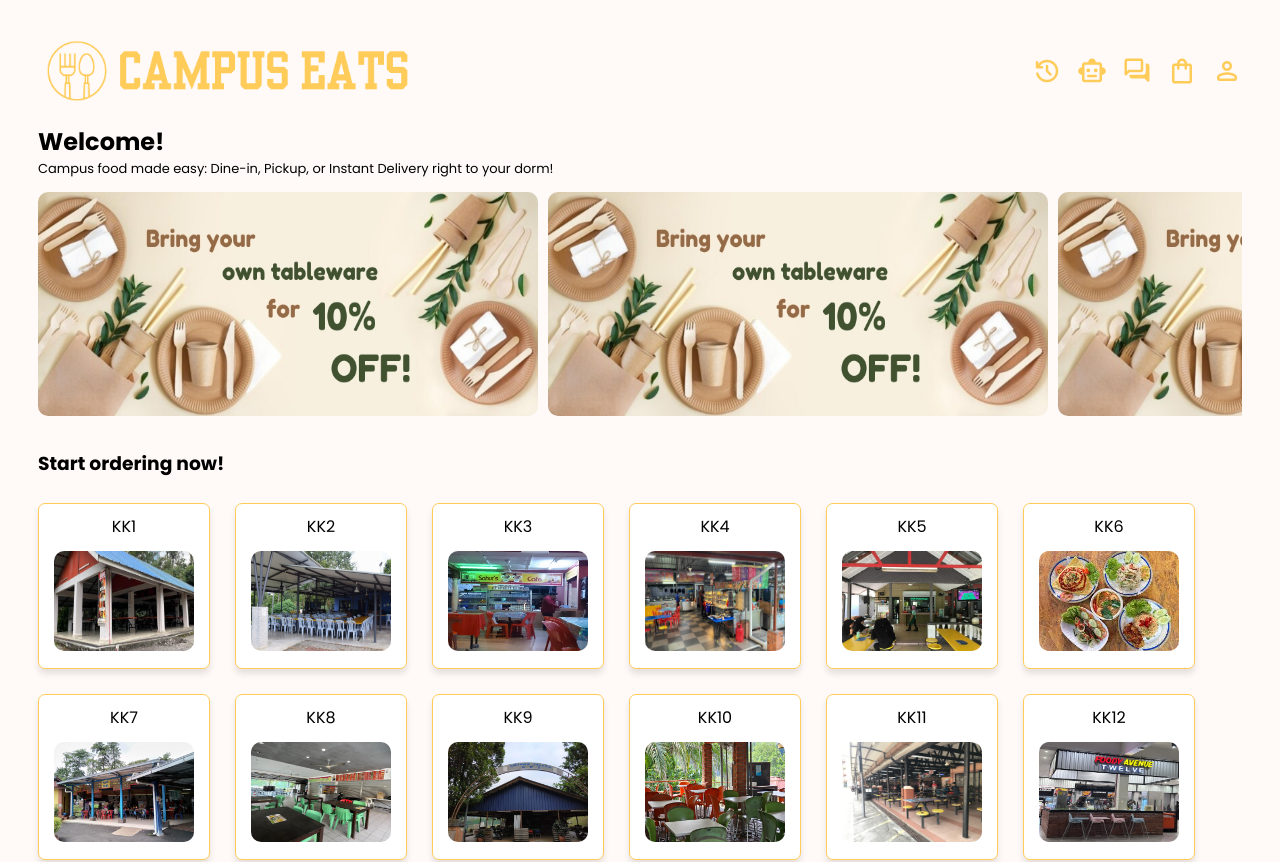
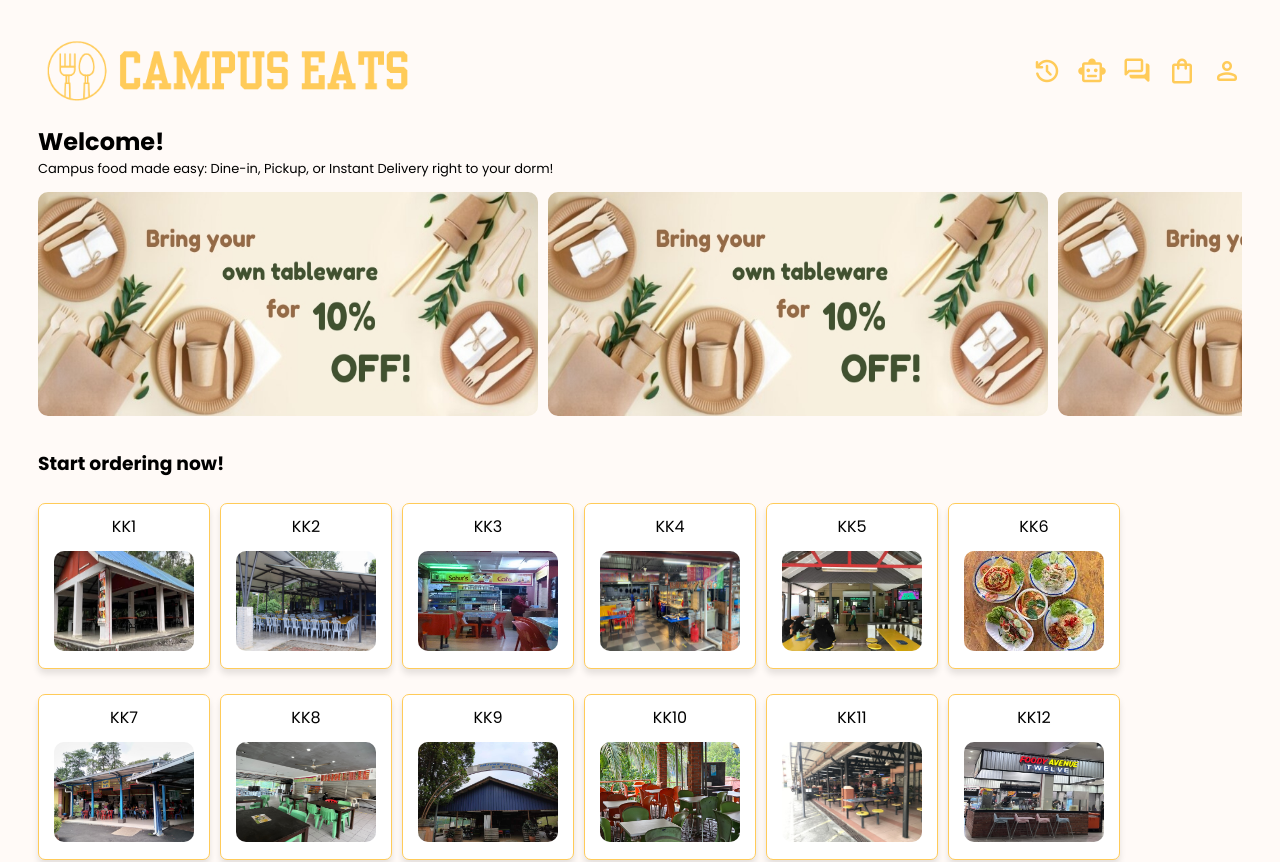
Before and after one commit to ThengPY/Campus-Eats, a React (Create React App) app: page / in a window 1280 px wide. Shown: the top 862 px of the page. Built offline with nearby package versions, Linux system fonts and the light colour scheme.

Commit message:
dont add right margins for cafeteria items

```diff
--- a/src/styles.css
+++ b/src/styles.css
@@ -141,7 +141,6 @@ header {
   background-color: #ffffff;
   box-shadow: 0 5px 6px rgba(0, 0, 0, 0.1);
   margin-top: 15px;
-  margin-right: 15px;
 }
 
 .cafeteria-item:hover {
```
